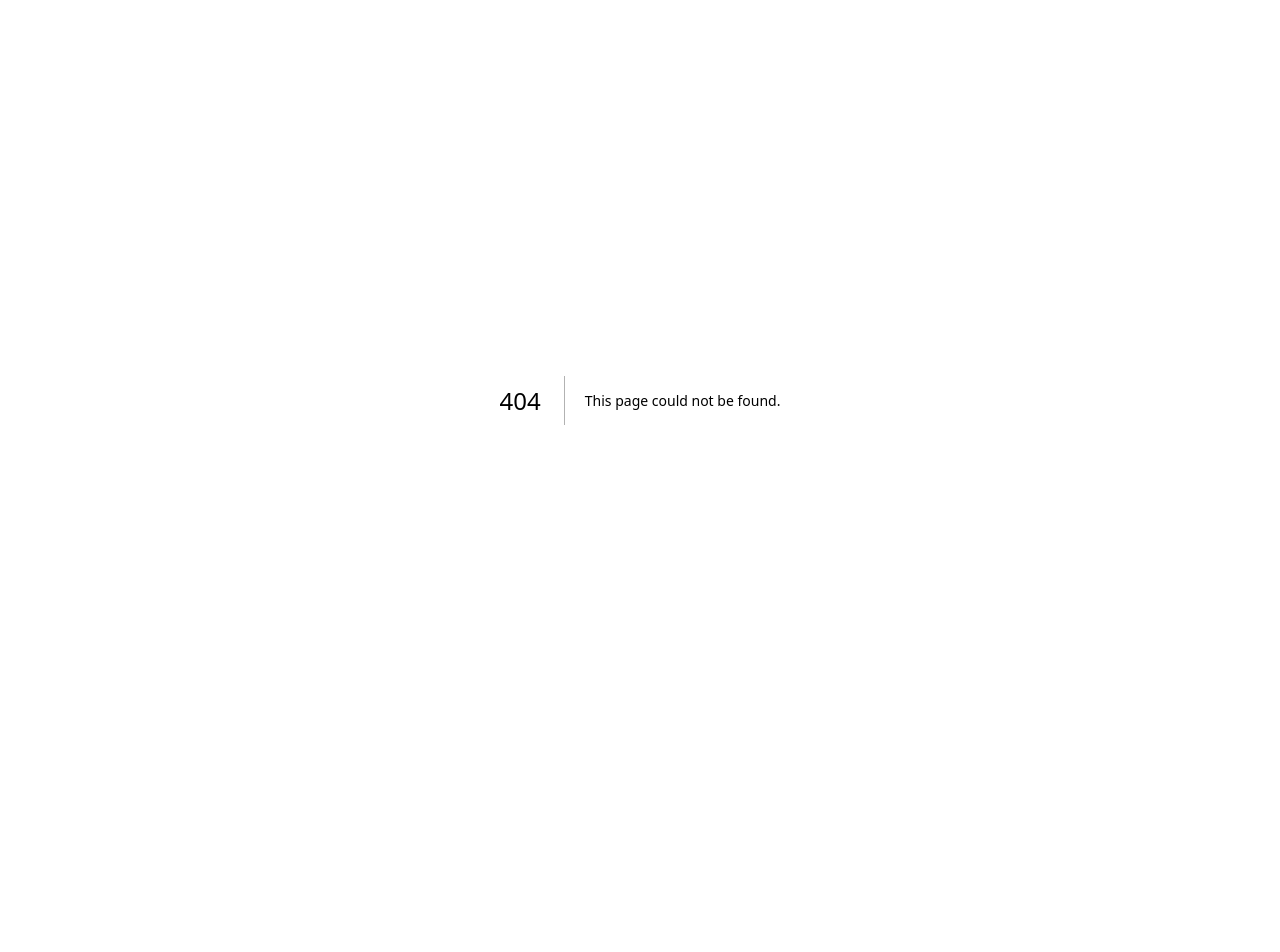
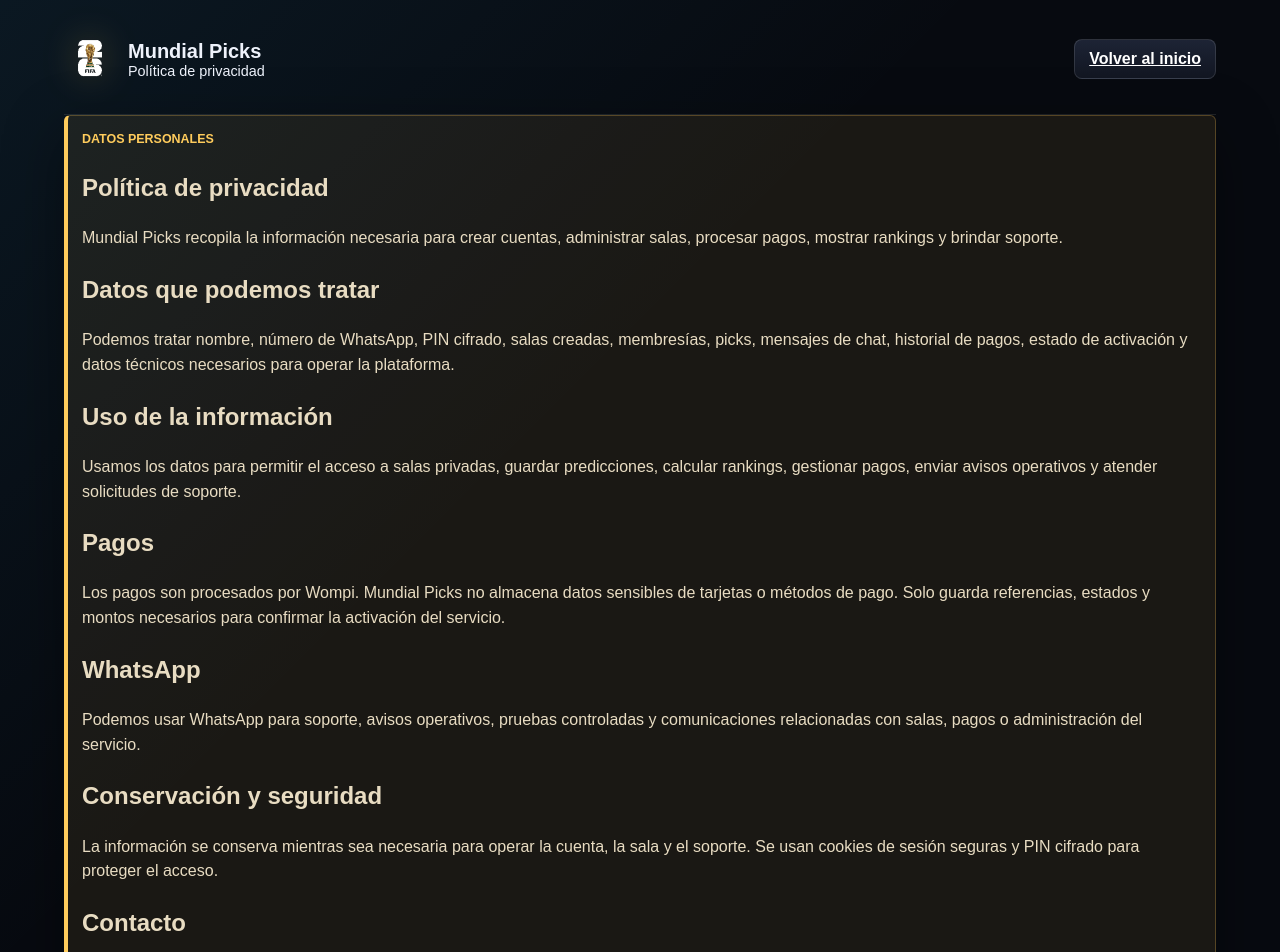
Before and after one commit to 101905Leo/mundial-picks-2026, a Next.js app: page /privacidad in a window 1280 px wide. Before the commit this address had no page. Shown: the top 952 px of the page. Before the commit the page ends 800 px from the top, so only its background shows below. Built offline with nearby package versions, Linux system fonts and the light colour scheme.

Commit message:
Add legal pages and SEO basics

```diff
--- a/src/app/layout.tsx
+++ b/src/app/layout.tsx
@@ -5,8 +5,25 @@ import { PwaRegister } from "@/components/pwa-register";
 import "./globals.css";
 
 export const metadata: Metadata = {
+  metadataBase: new URL("https://www.mundialpicks.online"),
   title: "Mundial Picks | Salas privadas de picks",
   description: "Crea y administra salas privadas de picks con chat y ranking independiente.",
+  alternates: {
+    canonical: "/",
+  },
+  openGraph: {
+    title: "Mundial Picks | Salas privadas de picks",
+    description: "Crea y administra salas privadas de picks con chat y ranking independiente.",
+    url: "https://www.mundialpicks.online",
+    siteName: "Mundial Picks",
+    locale: "es_CO",
+    type: "website",
+  },
+  twitter: {
+    card: "summary",
+    title: "Mundial Picks | Salas privadas de picks",
+    description: "Crea y administra salas privadas de picks con chat y ranking independiente.",
+  },
   manifest: "/manifest.json",
   appleWebApp: {
     capable: true,
--- /dev/null
+++ b/src/app/privacidad/page.tsx
@@ -0,0 +1,62 @@
+import Link from "next/link";
+
+export default function PrivacyPage() {
+  return (
+    <main className="plans-shell">
+      <header className="plans-header">
+        <Link className="brand plans-brand" href="/">
+          <img className="brand-logo-image" src="/logo-copa-mundial-2026.png" alt="" />
+          <span>
+            <strong>Mundial Picks</strong>
+            <span>Política de privacidad</span>
+          </span>
+        </Link>
+        <Link className="button secondary" href="/">Volver al inicio</Link>
+      </header>
+
+      <section className="panel room-legal-notice">
+        <span className="market-kicker">Datos personales</span>
+        <h1>Política de privacidad</h1>
+        <p>
+          Mundial Picks recopila la información necesaria para crear cuentas, administrar salas, procesar pagos,
+          mostrar rankings y brindar soporte.
+        </p>
+
+        <h2>Datos que podemos tratar</h2>
+        <p>
+          Podemos tratar nombre, número de WhatsApp, PIN cifrado, salas creadas, membresías, picks, mensajes de chat,
+          historial de pagos, estado de activación y datos técnicos necesarios para operar la plataforma.
+        </p>
+
+        <h2>Uso de la información</h2>
+        <p>
+          Usamos los datos para permitir el acceso a salas privadas, guardar predicciones, calcular rankings,
+          gestionar pagos, enviar avisos operativos y atender solicitudes de soporte.
+        </p>
+
+        <h2>Pagos</h2>
+        <p>
+          Los pagos son procesados por Wompi. Mundial Picks no almacena datos sensibles de tarjetas o métodos de pago.
+          Solo guarda referencias, estados y montos necesarios para confirmar la activación del servicio.
+        </p>
+
+        <h2>WhatsApp</h2>
+        <p>
+          Podemos usar WhatsApp para soporte, avisos operativos, pruebas controladas y comunicaciones relacionadas
+          con salas, pagos o administración del servicio.
+        </p>
+
+        <h2>Conservación y seguridad</h2>
+        <p>
+          La información se conserva mientras sea necesaria para operar la cuenta, la sala y el soporte. Se usan
+          cookies de sesión seguras y PIN cifrado para proteger el acceso.
+        </p>
+
+        <h2>Contacto</h2>
+        <p>
+          Para solicitar revisión, actualización o eliminación de información, contacta al soporte por WhatsApp.
+        </p>
+      </section>
+    </main>
+  );
+}
--- a/src/components/public-landing-page.tsx
+++ b/src/components/public-landing-page.tsx
@@ -171,6 +171,8 @@ export function PublicLandingPage() {
         <nav className="public-landing-links" aria-label="Accesos de Mundial Picks">
           <Link href="/planes">Ver planes</Link>
           <Link href="/mi-sala">Entrar sin escribir número</Link>
+          <Link href="/terminos">Términos</Link>
+          <Link href="/privacidad">Privacidad</Link>
         </nav>
       </section>
 
```
Also changed, not shown: src/app/terminos/page.tsx (added, +56 -0 lines), src/components/plans-page.tsx (+9 -3 lines), public/robots.txt (added), 1 other file (tests, documents, lock files or other folders).
